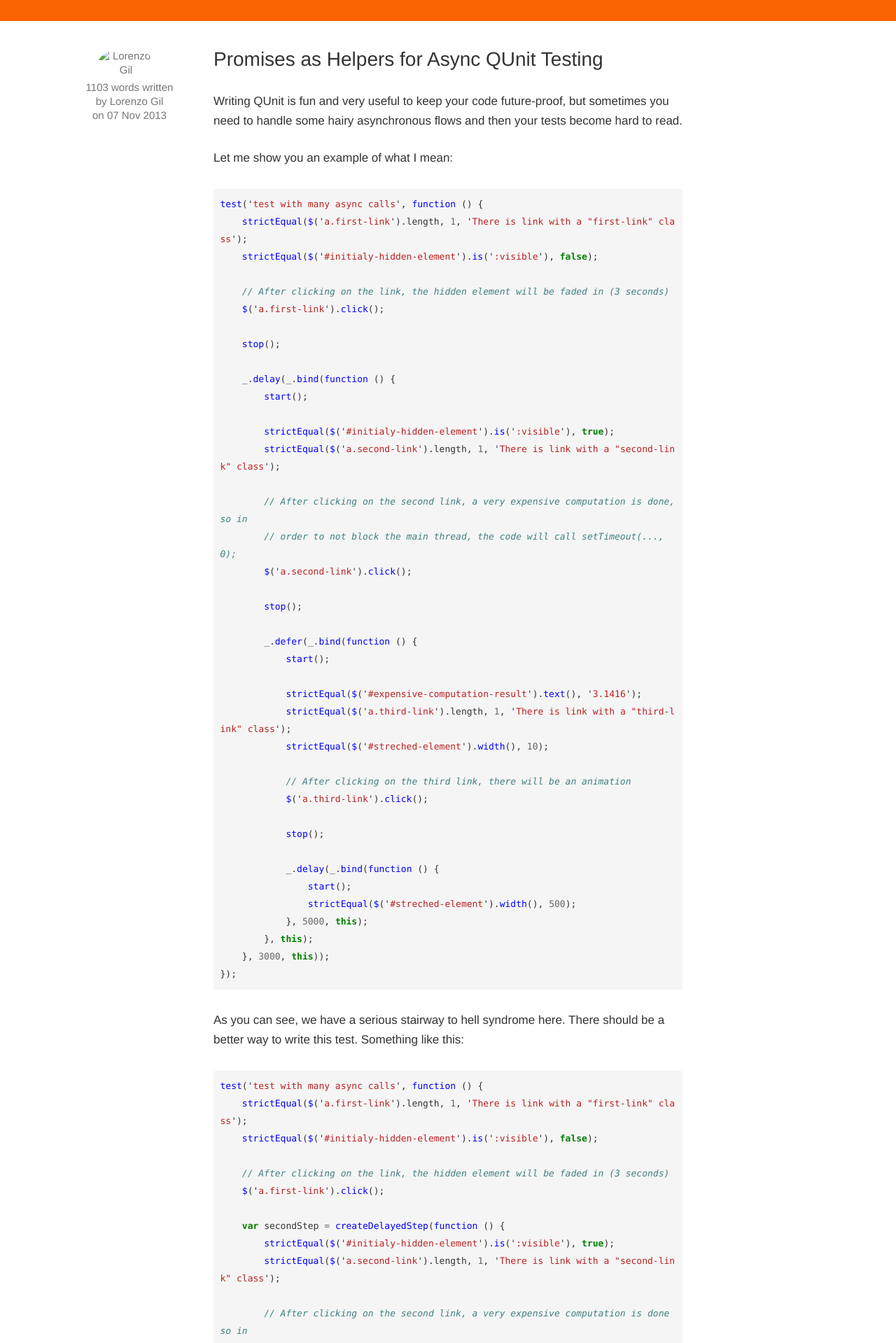
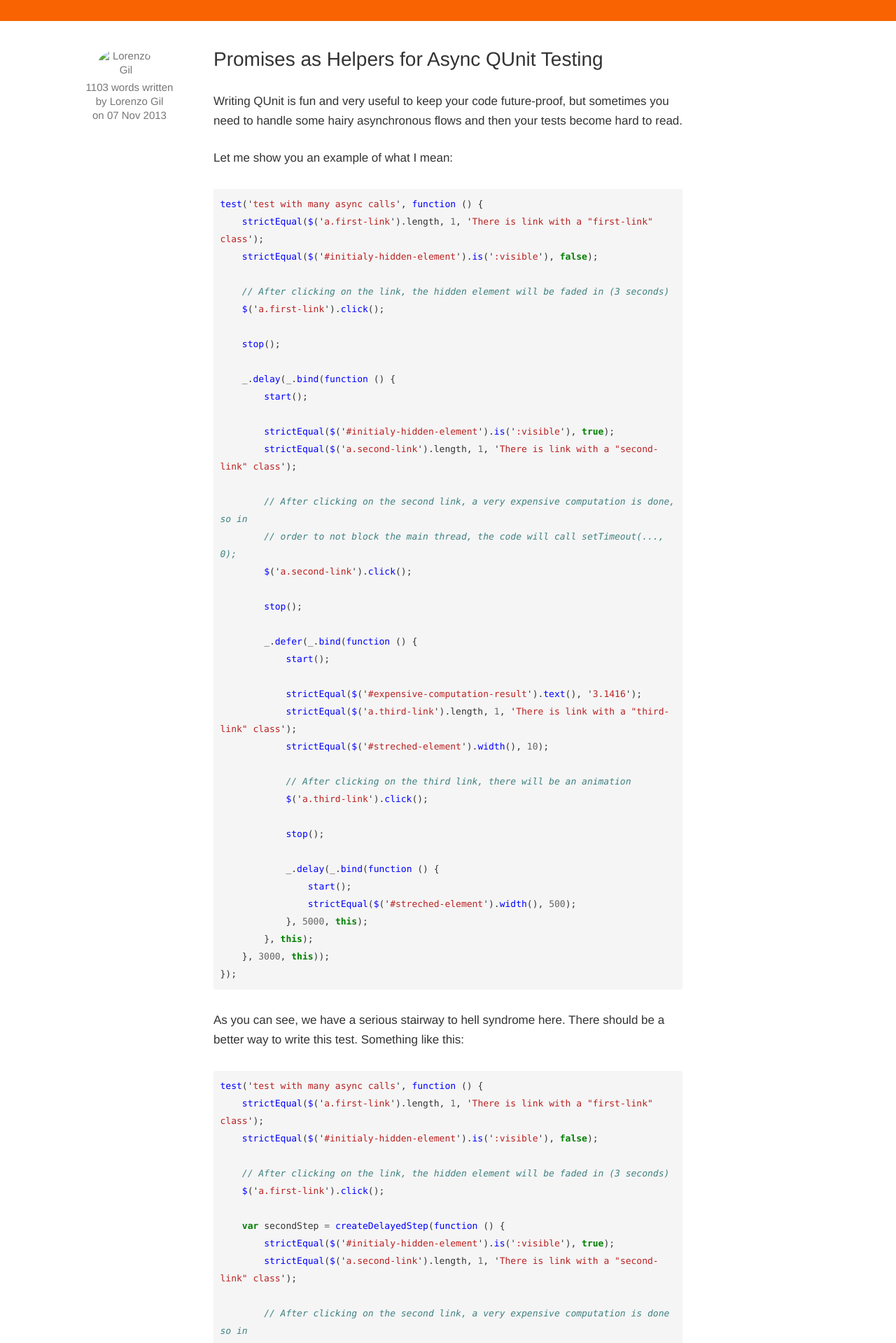
Before and after one commit to profnandaa/redbeacon.github.io, a Jekyll site: the page built from _posts/2013-11-7-Promises-as-Helpers-for-Async-QUnit-Testing.markdown, in a window 1280 px wide. Shown: the top 1919 px of the page at 70% size. Built offline with Jekyll 4.4.1, drawn with Linux system fonts in a browser that asks for light colours; nearby versions of some CDN libraries; Markdown is read by kramdown in place of the engine named in the settings.

Commit message:
Break line on words

```diff
--- a/assets/style/style.css
+++ b/assets/style/style.css
@@ -162,9 +162,6 @@ p {
 .post-separator {
   margin: 50px 0px; }
 
-pre {
-  margin: 30px 0px; }
-
 .fact {
   font-size: 28px;
   line-height: 45px; }
@@ -183,9 +180,13 @@ b, strong, .semi-bold {
 .lead {
   font-size: 20px !important; }
 
+pre {
+  margin: 30px 0px; }
+
 code, pre {
   border-radius: 3px !important;
-  border: none !important; }
+  border: none !important;
+  word-break: break-word !important; }
   code *, pre * {
     font-family: Monaco, Menlo, Consolas, "Courier New", monospace !important;
     font-size: 13px !important;
```
Also changed, not shown: assets/style/style.sass (+5 -3 lines).
